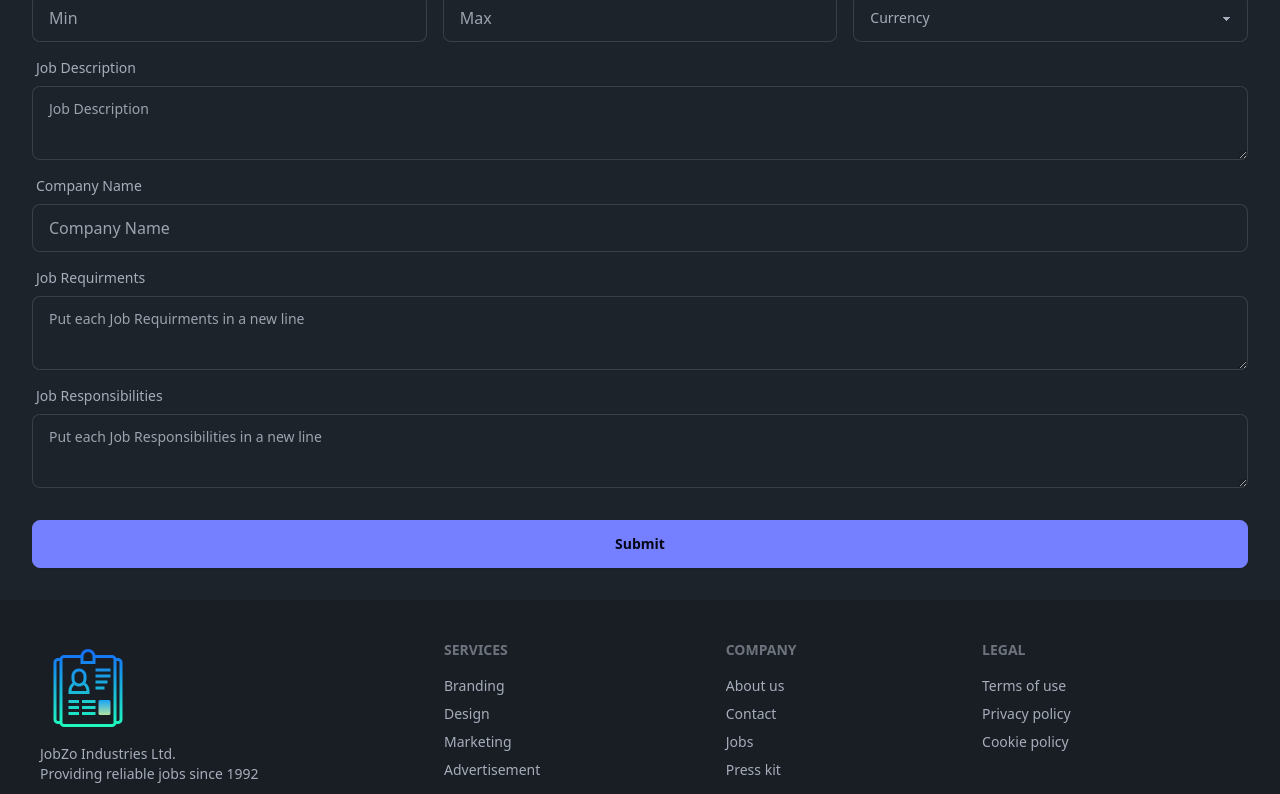
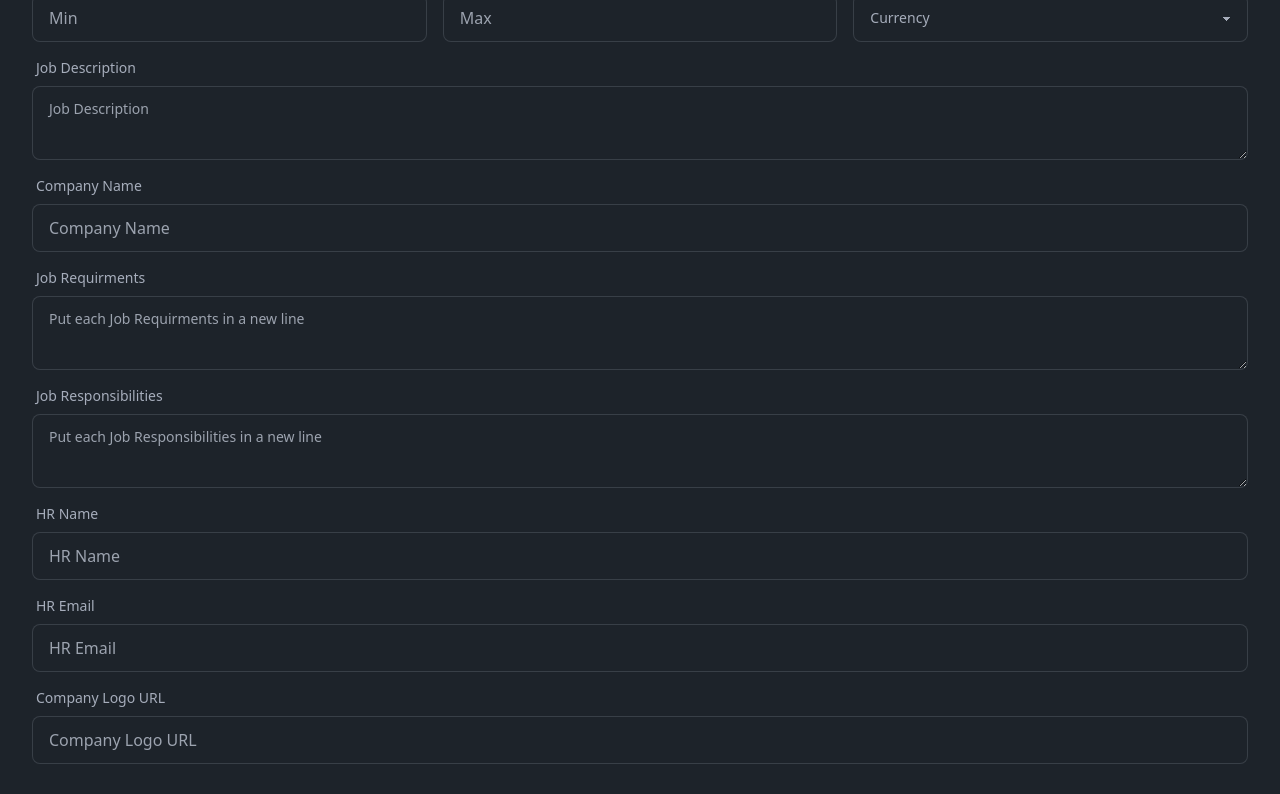
Before and after one commit to Coded-Adil/job-client-site, a React (Vite) app: page /addJob in a window 1280 px wide. Shown: the part 546-1340 px from the top of the page. Built offline with nearby package versions, Linux system fonts and the light colour scheme; no server answers; sample sign-in values are in the browser's storage.

Commit message:
changed a little

```diff
--- a/src/pages/AddJob/AddJob.jsx
+++ b/src/pages/AddJob/AddJob.jsx
@@ -1,8 +1,13 @@
 const AddJob = () => {
+    const handleAddJob = e => {
+        e.preventDefault();
+        const formData = new FormData(e.target);
+        console.log(formData.entries());
+    }
     return (
         <div>
             <h2 className="text-3xl">Add New Job Here</h2>
-            <form className="card-body">
+            <form onSubmit={handleAddJob} className="card-body">
                 {/* Job Title */}
                 <div className="form-control">
                     <label className="label">
@@ -64,8 +69,6 @@ const AddJob = () => {
                             <option>USD</option>
                             <option>INR</option>
                             <option>URO</option>
-                            <option>PKR</option>
-                            <option>CAD</option>
                         </select>
                     </div>
                 </div>
@@ -97,6 +100,27 @@ const AddJob = () => {
                     </label>
                     <textarea className="textarea textarea-bordered" name="responsibilities" placeholder="Put each Job Responsibilities in a new line"></textarea>
                 </div>
+                {/* HR Name */}
+                <div className="form-control">
+                    <label className="label">
+                        <span className="label-text">HR Name</span>
+                    </label>
+                    <input type="text" placeholder="HR Name" name="hr_name" className="input input-bordered" required />
+                </div>
+                {/* HR Email */}
+                <div className="form-control">
+                    <label className="label">
+                        <span className="label-text">HR Email</span>
+                    </label>
+                    <input type="email" placeholder="HR Email" name="hr_email" className="input input-bordered" required />
+                </div>
+                {/* Company Logo URL */}
+                <div className="form-control">
+                    <label className="label">
+                        <span className="label-text">Company Logo URL</span>
+                    </label>
+                    <input type="text" placeholder="Company Logo URL" name="company_logo" className="input input-bordered" required />
+                </div>
                 {/* Submit */}
                 <div className="form-control mt-6">
                     <button className="btn btn-primary">Submit</button>
```
